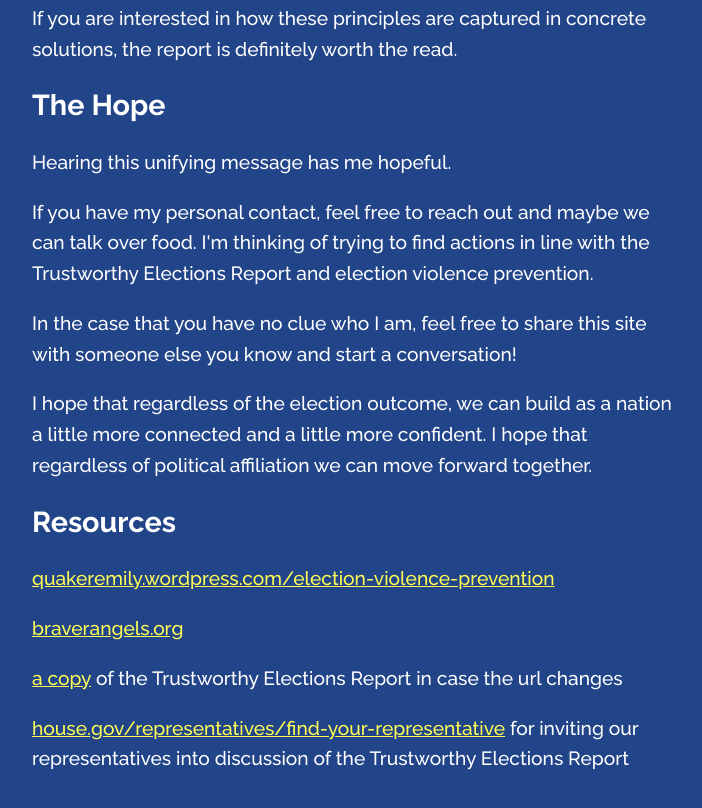
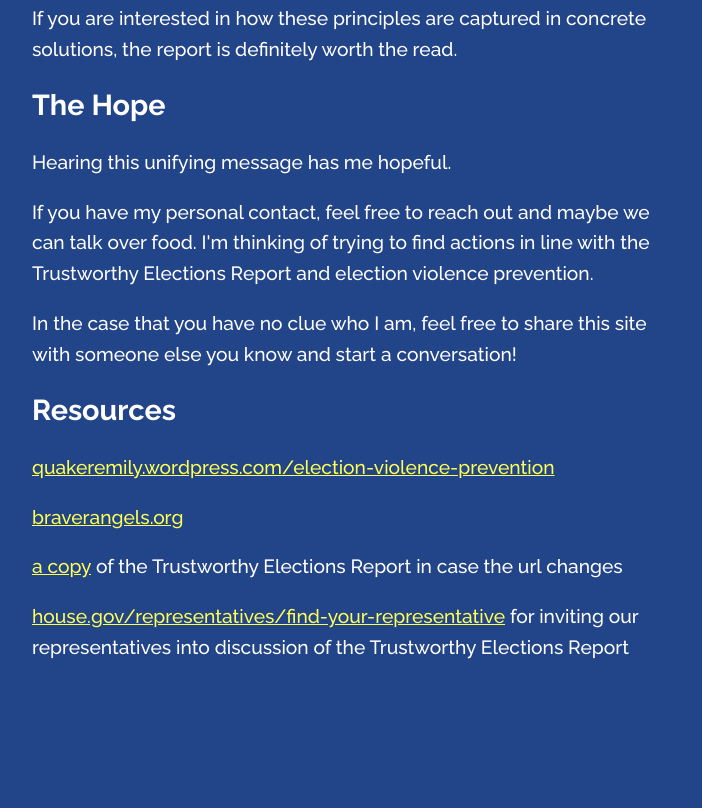
Before and after one commit to mstefanwalker/together, a plain HTML site: page index.html in a window 1280 px wide. Shown: the part 1245-2053 px from the top of the page, without its empty margins (288-990 px from the left). After the commit the page ends 1948 px from the top, so only its background shows below. Drawn offline with Linux system fonts and the light colour scheme.

Commit message:
Remove cheesy end

```diff
--- a/index.html
+++ b/index.html
@@ -59,8 +59,6 @@
 
         <p>In the case that you have no clue who I am, feel free to share this site with someone else you know and start a conversation!</p>
 
-        <p>I hope that regardless of the election outcome, we can build as a nation a little more connected and a little more confident. I hope that regardless of political affiliation we can move forward together.</p>
-
         <h2>Resources</h2>
 
         <p><a href="https://quakeremily.wordpress.com/election-violence-prevention/">quakeremily.wordpress.com/election-violence-prevention</a></p>
```
